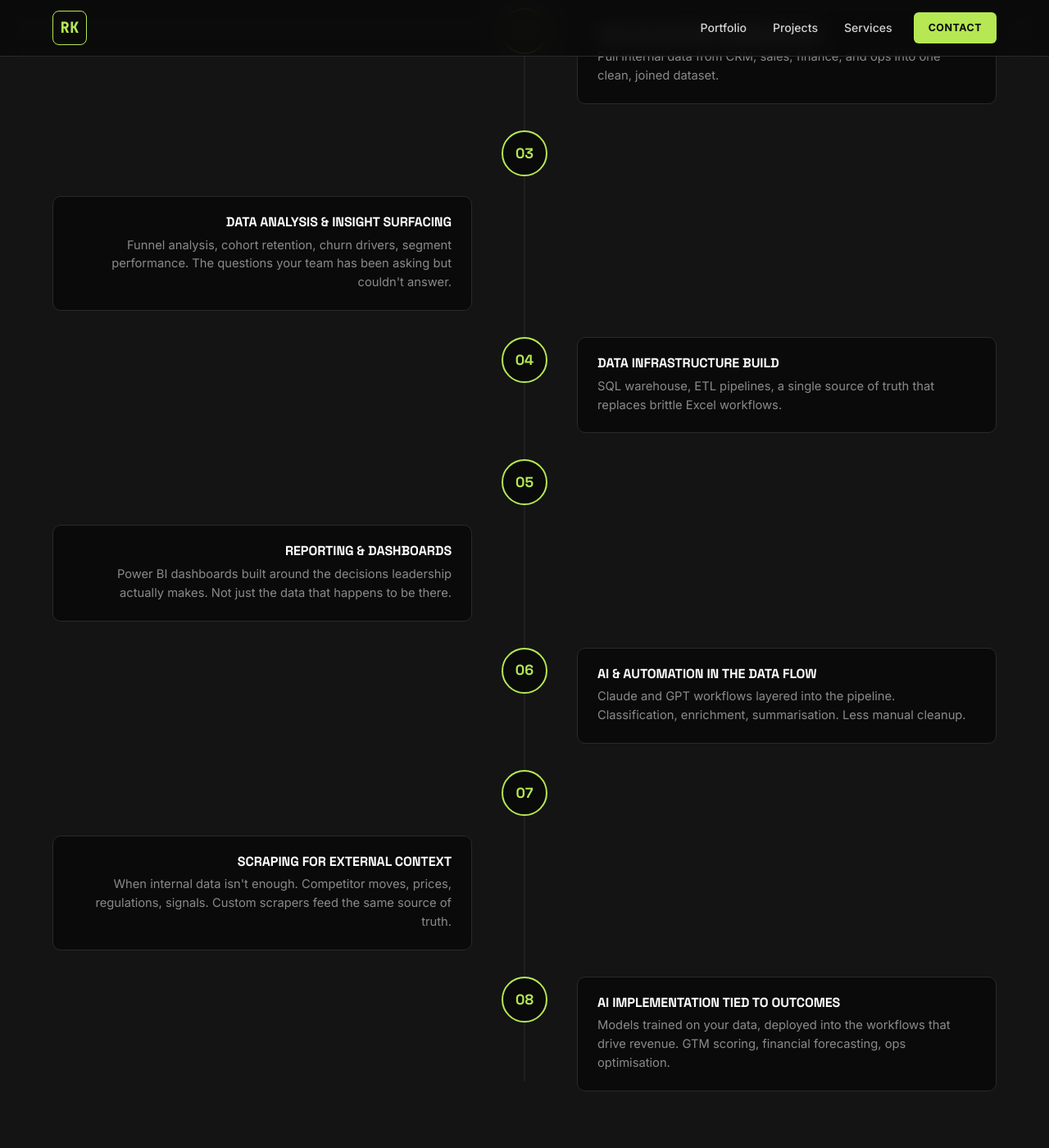
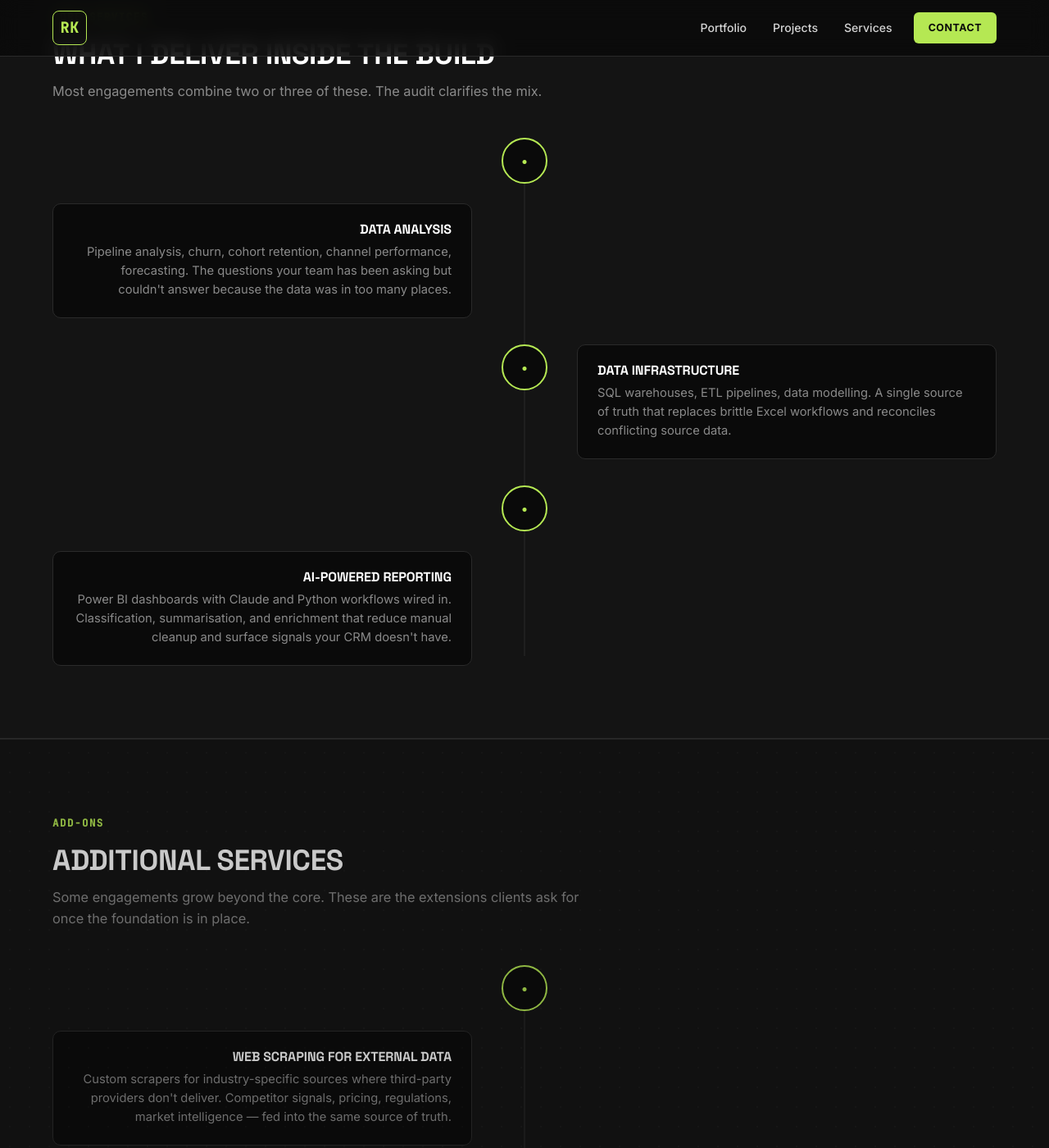
Before and after one commit to rasmuskampmann1998/rasmuskampmann.com, a Jekyll site: the page built from services.md, in a window 1280 px wide and 1400 px high, scrolled down 2046 px. Shown: the whole window at 82% size. Built offline with Jekyll 4.4.1, drawn with Linux system fonts in a browser that asks for light colours; some of the changed text lies outside the part shown.

Commit message:
Redesign /services/: split process from services, drop 8-step roadmap
Replace the 8-step delivery roadmap (which mixed process and
deliverables) with separated sections, all reusing the existing
.process card component verbatim: a 3-step How-I-work flow, Core
services, and de-emphasised Additional services. Hero copy updated;
audit offer moved below and refreshed. No CSS or other pages touched.

Co-Authored-By: Claude Opus 4.7 <noreply@anthropic.com>

```diff
--- a/services.md
+++ b/services.md
@@ -8,8 +8,8 @@ permalink: /services/
 <section class="page-hero">
   <div class="container">
     <span class="eyebrow">Work with me</span>
-    <h1>Free Data Audit</h1>
-    <p>A written report on your current data setup. What's working, what's not, and the biggest fixes to make. No obligation, no sales call required.</p>
+    <h1>Data infrastructure, analytics, and AI workflows for B2B commercial teams</h1>
+    <p>I build the reporting, analysis, and AI workflows that turn scattered commercial data into decisions you can trust.</p>
     <div style="margin-top: 28px;">
       <a href="{{ '/contact' | relative_url }}" class="btn-primary">Request your free audit →</a>
     </div>
@@ -24,17 +24,116 @@ permalink: /services/
   </div>
 </section>
 
+<section class="process">
+  <div class="container">
+    <span class="eyebrow">How I work</span>
+    <h2>A 3-step delivery process</h2>
+    <p class="section-sub">Every engagement follows the same flow. The audit defines the scope; the build delivers the fix; the optional ongoing phase keeps it running and extends it.</p>
+
+    <ol class="process-steps">
+      <li>
+        <span class="step-num">01</span>
+        <div class="step-body">
+          <h4>Free audit</h4>
+          <p>Map the data, spreadsheets, and reporting as they exist today. Identify gaps, brittleness, and the highest-leverage fixes. Delivered as a written PDF.</p>
+          <p><strong>2 to 3 days · Free</strong></p>
+        </div>
+      </li>
+      <li>
+        <span class="step-num">02</span>
+        <div class="step-body">
+          <h4>Scoped build</h4>
+          <p>Deliver the prioritised fixes from the audit. Typical engagements run 4 to 8 weeks and focus on one or more core services below.</p>
+          <p><strong>4 to 8 weeks · Fixed scope</strong></p>
+        </div>
+      </li>
+      <li>
+        <span class="step-num">03</span>
+        <div class="step-body">
+          <h4>Ongoing</h4>
+          <p>Monthly retainer covering analysis, dashboard maintenance, incremental builds, and follow-on AI workflows.</p>
+          <p><strong>Monthly · Optional</strong></p>
+        </div>
+      </li>
+    </ol>
+  </div>
+</section>
+
+<section class="process">
+  <div class="container">
+    <span class="eyebrow">Core services</span>
+    <h2>What I deliver inside the build</h2>
+    <p class="section-sub">Most engagements combine two or three of these. The audit clarifies the mix.</p>
+
+    <ol class="process-steps">
+      <li>
+        <span class="step-num">•</span>
+        <div class="step-body">
+          <h4>Data analysis</h4>
+          <p>Pipeline analysis, churn, cohort retention, channel performance, forecasting. The questions your team has been asking but couldn't answer because the data was in too many places.</p>
+        </div>
+      </li>
+      <li>
+        <span class="step-num">•</span>
+        <div class="step-body">
+          <h4>Data infrastructure</h4>
+          <p>SQL warehouses, ETL pipelines, data modelling. A single source of truth that replaces brittle Excel workflows and reconciles conflicting source data.</p>
+        </div>
+      </li>
+      <li>
+        <span class="step-num">•</span>
+        <div class="step-body">
+          <h4>AI-powered reporting</h4>
+          <p>Power BI dashboards with Claude and Python workflows wired in. Classification, summarisation, and enrichment that reduce manual cleanup and surface signals your CRM doesn't have.</p>
+        </div>
+      </li>
+    </ol>
+  </div>
+</section>
+
+<section class="process" style="opacity:.78">
+  <div class="container">
+    <span class="eyebrow">Add-ons</span>
+    <h2>Additional services</h2>
+    <p class="section-sub">Some engagements grow beyond the core. These are the extensions clients ask for once the foundation is in place.</p>
+
+    <ol class="process-steps">
+      <li>
+        <span class="step-num">•</span>
+        <div class="step-body">
+          <h4>Web scraping for external data</h4>
+          <p>Custom scrapers for industry-specific sources where third-party providers don't deliver. Competitor signals, pricing, regulations, market intelligence — fed into the same source of truth.</p>
+        </div>
+      </li>
+      <li>
+        <span class="step-num">•</span>
+        <div class="step-body">
+          <h4>ML models</h4>
+          <p>Predictive models trained on your data. Lead scoring, churn prediction, software detection, forecasting models deployed into the workflows that drive revenue.</p>
+        </div>
+      </li>
+      <li>
+        <span class="step-num">•</span>
+        <div class="step-body">
+          <h4>Agentic workflows and apps</h4>
+          <p>Custom AI agents and lightweight apps built on top of your data. Recommendation systems, internal tools, decision support for sales and ops teams.</p>
+        </div>
+      </li>
+    </ol>
+  </div>
+</section>
+
 <section class="audit-section">
   <div class="container">
     <span class="eyebrow">The offer</span>
-    <h2>What you get from the audit</h2>
-    <p class="section-sub">Most B2B teams know their data is messy but can't see where the biggest leaks are. The audit gives you that map.</p>
+    <h2>Free Data Audit</h2>
+    <p class="section-sub">A written report on your current data setup. What's working, what's not, and the biggest fixes to make. No obligation, no sales call required.</p>
 
     <div class="audit-grid">
       <div class="audit-left">
         <p>After the audit, we discuss whether scoped project work makes sense. There is no productized tier menu. Every engagement is shaped around what the audit surfaces.</p>
         <div class="audit-meta">
-          <p><strong>Duration:</strong> 1 to 2 weeks</p>
+          <p><strong>Duration:</strong> 2 to 3 days</p>
           <p><strong>For:</strong> Founders, CFOs, and commercial leaders at B2B SMBs</p>
           <p><strong>Cost:</strong> Free, no obligation</p>
         </div>
@@ -52,73 +151,6 @@ permalink: /services/
   </div>
 </section>
 
-<section class="process">
-  <div class="container">
-    <span class="eyebrow">How I work</span>
-    <h2>The delivery roadmap behind every engagement</h2>
-    <p class="section-sub">Every engagement starts with the free audit. The eight stages below describe the full delivery flow when projects move forward. Not every project touches every stage.</p>
-
-    <ol class="process-steps">
-      <li>
-        <span class="step-num">01</span>
-        <div class="step-body">
-          <h4>Free audit of current setup</h4>
-          <p>Map the data, spreadsheets, and reporting as they exist today. Identify gaps, brittleness, and the highest-leverage fixes.</p>
-        </div>
-      </li>
-      <li>
-        <span class="step-num">02</span>
-        <div class="step-body">
-          <h4>Data collection &amp; consolidation</h4>
-          <p>Pull internal data from CRM, sales, finance, and ops into one clean, joined dataset.</p>
-        </div>
-      </li>
-      <li>
-        <span class="step-num">03</span>
-        <div class="step-body">
-          <h4>Data analysis &amp; insight surfacing</h4>
-          <p>Funnel analysis, cohort retention, churn drivers, segment performance. The questions your team has been asking but couldn't answer.</p>
-        </div>
-      </li>
-      <li>
-        <span class="step-num">04</span>
-        <div class="step-body">
-          <h4>Data infrastructure build</h4>
-          <p>SQL warehouse, ETL pipelines, a single source of truth that replaces brittle Excel workflows.</p>
-        </div>
-      </li>
-      <li>
-        <span class="step-num">05</span>
-        <div class="step-body">
-          <h4>Reporting &amp; dashboards</h4>
-          <p>Power BI dashboards built around the decisions leadership actually makes. Not just the data that happens to be there.</p>
-        </div>
-      </li>
-      <li>
-        <span class="step-num">06</span>
-        <div class="step-body">
-          <h4>AI &amp; automation in the data flow</h4>
-          <p>Claude and GPT workflows layered into the pipeline. Classification, enrichment, summarisation. Less manual cleanup.</p>
-        </div>
-      </li>
-      <li>
-        <span class="step-num">07</span>
-        <div class="step-body">
-          <h4>Scraping for external context</h4>
-          <p>When internal data isn't enough. Competitor moves, prices, regulations, signals. Custom scrapers feed the same source of truth.</p>
-        </div>
-      </li>
-      <li>
-        <span class="step-num">08</span>
-        <div class="step-body">
-          <h4>AI implementation tied to outcomes</h4>
-          <p>Models trained on your data, deployed into the workflows that drive revenue. GTM scoring, financial forecasting, ops optimisation.</p>
-        </div>
-      </li>
-    </ol>
-  </div>
-</section>
-
 <section class="cta-band">
   <div class="container">
     <h2>Want a free Data Audit?</h2>
```
